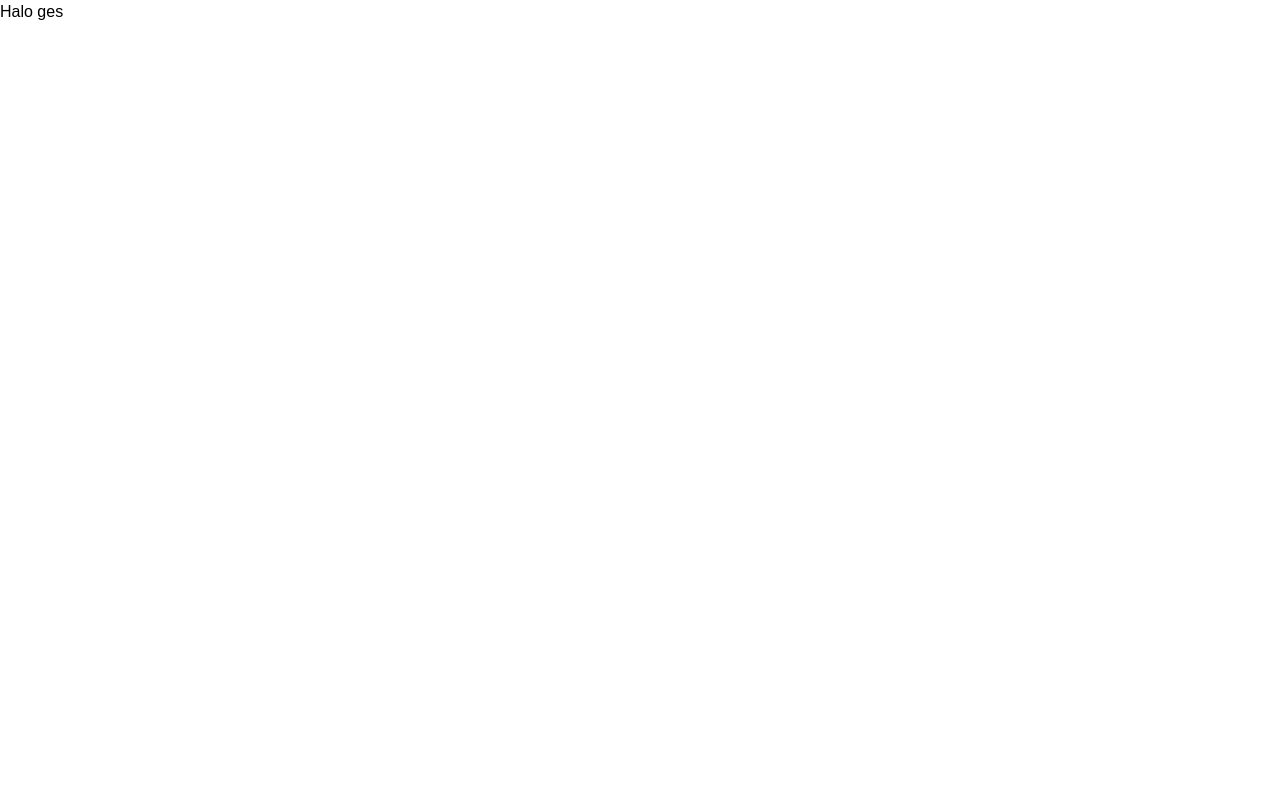
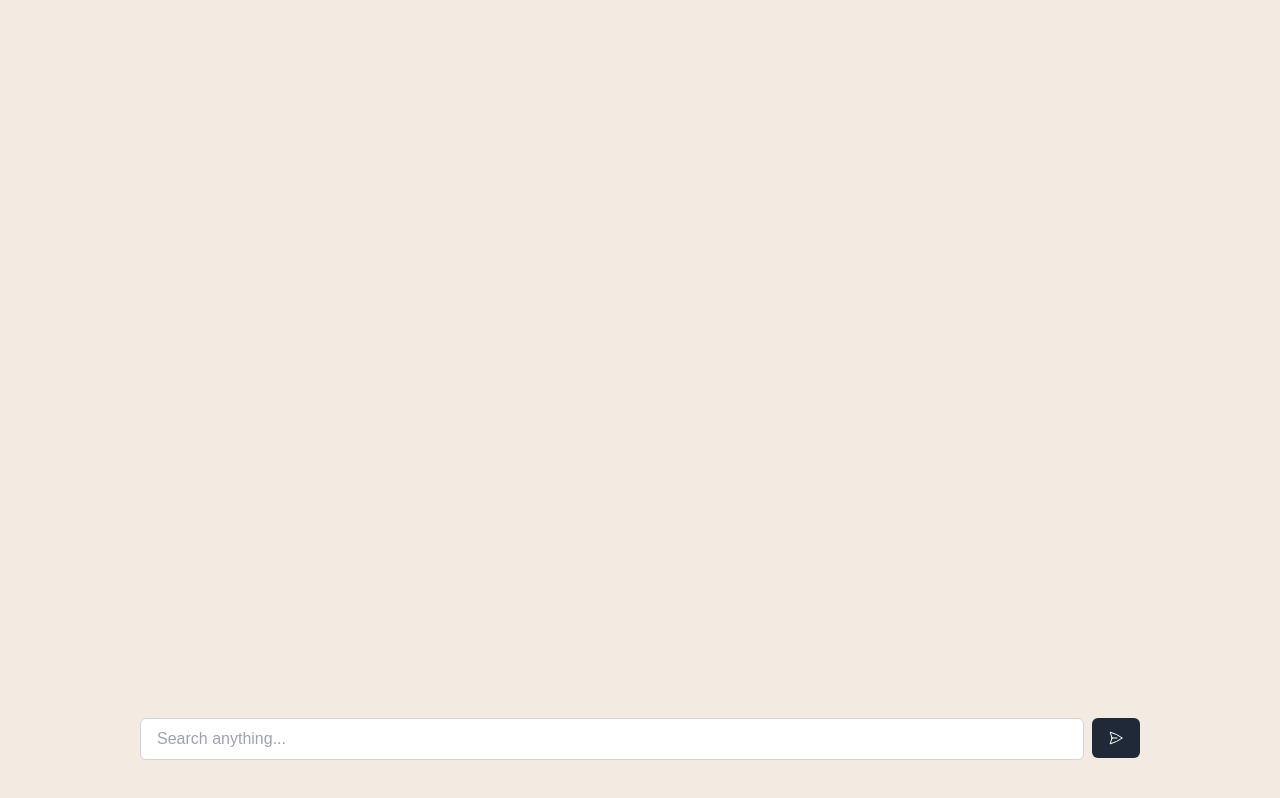
Before and after one commit to alysialfi/devfest-chatbot-app, a Next.js app: page /apa-lu-cari-gua-ada in a window 1280 px wide. Built offline with nearby package versions, Linux system fonts and the light colour scheme.

Commit message:
feat: create page for /apa-lu-cari-gua-ada

```diff
--- a/app/apa-lu-cari-gua-ada/page.tsx
+++ b/app/apa-lu-cari-gua-ada/page.tsx
@@ -1,5 +1,66 @@
+"use client"
+
+import { useEffect, useState } from "react";
+import Button from "../components/Button";
+import Input from "../components/Input";
+
  export default function Page() {
-  return (
-    <div>Halo ges</div>
-  )
+    const [quest, setQuest] = useState<string>('')
+    const [messages, setMessages] = useState<String[]>([''])
+    const [isGenerating, setIsGenerating] = useState<boolean>(false);
+    const [prompts, setPrompts] = useState<Array<{key: string, prompt: string}>>([
+        {
+            key: '',
+            prompt: ''
+        }
+    ]);
+    const questProps = {
+        val: quest,
+        setVal: setQuest,
+        placeholder: "Search anything...",
+    }
+
+    useEffect(() => {
+        setPrompts([
+            {
+                key: "quest",
+                prompt: quest
+            }
+        ]);
+    }, [quest]);
+
+
+    useEffect(() => {
+        console.log(messages);
+    }, [messages])
+
+    return (
+        <div className="bg-cream-a w-screen min-h-screen p-16">
+            <div className="mt-8 relative w-full mx-auto space-y-4 pb-14">
+                {messages.map((message, index) => (
+                    <div
+                        key={index}
+                        className={`flex items-start gap-4 ${
+                            message.role === 'user' ? 'justify-end' : 'justify-start'
+                        }`}
+                    >
+                        <div className={`max-w-[80%] rounded-lg p-4 ${
+                            message.role === 'user'
+                                ? 'bg-white rounded-tr-none'
+                                : 'bg-gray-800 text-gray-200 rounded-tl-none'
+                        }`}>
+                            {message.content}
+                        </div>
+                    </div>
+                ))}
+            </div>
+
+            <div className="fixed bottom-0 left-0 right-0 p-4 bg-cream-a">
+                <div className="flex gap-2 max-w-[1000px] mx-auto pb-6">
+                    <Input {...questProps} />
+                    <Button prompts={prompts} setMessages={setMessages} isContinuation={true} withCopy={false}/>
+                </div>
+            </div>
+        </div>
+    )
 }
```
